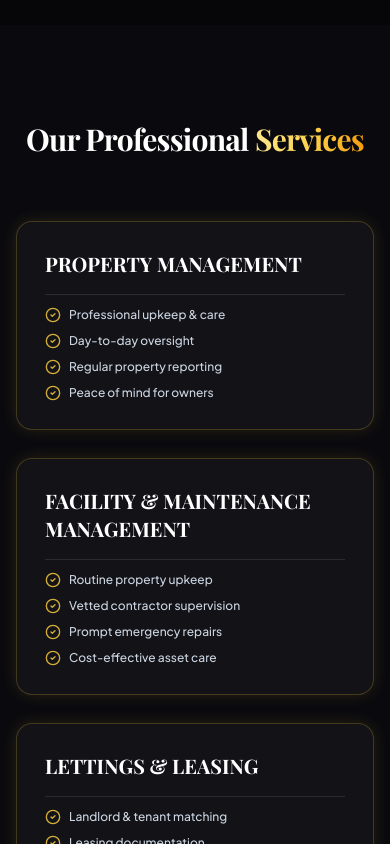
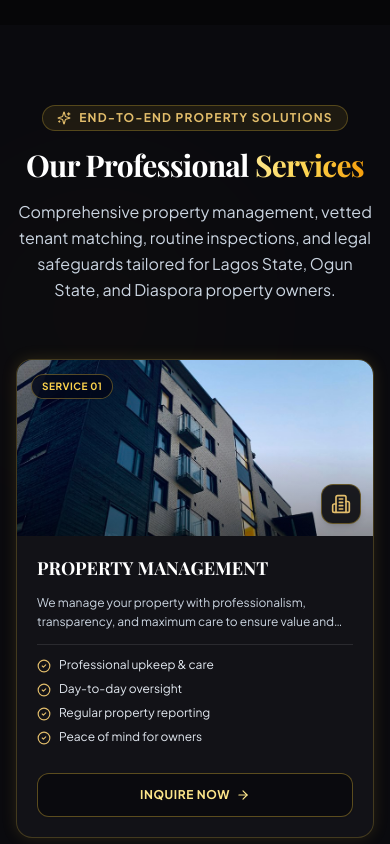
Before and after one commit to royalhavenmanagers/royalhavenmanagers, a React (Vite) app: page / in a window 390 px wide. Shown: the part 3040-3884 px from the top of the page. Built offline with nearby package versions, Linux system fonts and the light colour scheme; no server answers; the database is empty; a web font is replaced by a local one.

Commit message:
feat(services): restore luxury responsive service image cards with lightened overlay

```diff
--- a/src/components/Services.jsx
+++ b/src/components/Services.jsx
@@ -1,48 +1,126 @@
 import React from 'react';
 import { motion } from 'framer-motion';
-import { CheckCircle2 } from 'lucide-react';
+import {
+  CheckCircle2,
+  Building2,
+  Wrench,
+  Key,
+  Compass,
+  UserCheck,
+  FileText,
+  ClipboardCheck,
+  TrendingUp,
+  ArrowRight,
+  Sparkles
+} from 'lucide-react';
 import { companyData } from '../data/companyData';
+
+const serviceIcons = {
+  Building2,
+  Wrench,
+  Key,
+  Compass,
+  UserCheck,
+  FileText,
+  ClipboardCheck,
+  TrendingUp,
+};
+
+function getServiceIcon(iconName) {
+  const IconComponent = serviceIcons[iconName] || Building2;
+  return <IconComponent className="w-5 h-5" />;
+}
 
 export default function Services({ onOpenContact }) {
   return (
-    <section id="services" className="py-24 bg-obsidian-900 bg-[#0a0a0e] text-white relative overflow-hidden">
-      {/* Background Glow */}
-      <div className="absolute bottom-0 left-0 w-[500px] h-[500px] bg-gold-glow pointer-events-none blur-3xl opacity-20"></div>
+    <section id="services" className="py-20 sm:py-28 bg-obsidian-900 bg-[#0a0a0e] text-white relative overflow-hidden">
+      {/* Background Radial Glows */}
+      <div className="absolute top-10 right-10 w-[500px] h-[500px] bg-gold-glow pointer-events-none blur-3xl opacity-15"></div>
+      <div className="absolute bottom-0 left-0 w-[500px] h-[500px] bg-amber-500/10 pointer-events-none blur-3xl opacity-20"></div>
 
       <div className="max-w-7xl mx-auto px-4 sm:px-6 lg:px-8 relative z-10">
 
         {/* Section Header */}
-        <div className="text-center max-w-3xl mx-auto space-y-4 mb-16">
+        <div className="text-center max-w-3xl mx-auto space-y-4 mb-14 sm:mb-16">
+          <div className="inline-flex items-center space-x-2 px-3.5 py-1 rounded-full border border-gold-500/30 bg-gold-500/10 text-gold-400 text-xs uppercase tracking-widest font-bold">
+            <Sparkles className="w-3.5 h-3.5" />
+            <span>End-to-End Property Solutions</span>
+          </div>
+
           <h2 className="font-serif text-3xl sm:text-4xl lg:text-5xl font-bold text-white tracking-tight">
             Our Professional <span className="text-gold-gradient">Services</span>
           </h2>
+
+          <p className="text-slate-300 text-base sm:text-lg leading-relaxed max-w-2xl mx-auto">
+            Comprehensive property management, vetted tenant matching, routine inspections, and legal safeguards tailored for Lagos State, Ogun State, and Diaspora property owners.
+          </p>
         </div>
 
-        {/* Services Grid */}
-        <div className="grid md:grid-cols-2 lg:grid-cols-4 gap-7">
+        {/* Responsive Services Grid */}
+        <div className="grid grid-cols-1 sm:grid-cols-2 lg:grid-cols-4 gap-6 sm:gap-7">
           {companyData.services.map((svc, idx) => (
             <motion.div
               key={svc.id}
-              initial={{ opacity: 0, y: 20 }}
+              initial={{ opacity: 0, y: 25 }}
               whileInView={{ opacity: 1, y: 0 }}
               viewport={{ once: true }}
-              transition={{ duration: 0.5, delay: idx * 0.08 }}
-              className="glass-card p-7 flex flex-col justify-between group hover:-translate-y-2 transition-all duration-300 border-gold-glow relative overflow-hidden"
+              transition={{ duration: 0.5, delay: idx * 0.05 }}
+              className="glass-card flex flex-col justify-between group hover:-translate-y-2 transition-all duration-300 border-gold-glow relative overflow-hidden rounded-2xl shadow-gold-sm hover:shadow-gold-md"
             >
-              <div className="space-y-4">
-                <h3 className="font-serif text-xl font-bold text-white group-hover:text-amber-200 transition-colors">
+              <div>
+                {/* Visual Image Header */}
+                <div className="relative h-44 sm:h-48 overflow-hidden bg-slate-950">
+                  <img
+                    src={svc.image}
+                    alt={svc.title}
+                    className="w-full h-full object-cover group-hover:scale-105 transition-transform duration-700"
+                    loading="lazy"
+                  />
+                  {/* Clean, subtle translucent gradient - no heavy black masking */}
+                  <div className="absolute inset-0 bg-gradient-to-t from-black/40 via-transparent to-transparent pointer-events-none"></div>
+
+                  {/* Service Index Badge */}
+                  <div className="absolute top-3.5 left-3.5 px-2.5 py-1 rounded-full bg-slate-950/80 backdrop-blur-md border border-gold-500/40 text-[10px] uppercase font-bold tracking-wider text-amber-300 shadow-sm">
+                    Service 0{idx + 1}
+                  </div>
+
+                  {/* Icon Emblem Box */}
+                  <div className="absolute bottom-3 right-3 w-10 h-10 rounded-xl bg-obsidian-900/90 backdrop-blur-md border border-gold-500/40 flex items-center justify-center text-gold-400 group-hover:scale-110 group-hover:text-amber-200 transition-all shadow-md">
+                    {getServiceIcon(svc.icon)}
+                  </div>
+                </div>
+
+                {/* Body Content */}
+                <div className="p-5 sm:p-6 space-y-3">
+                  <h3 className="font-serif text-lg font-bold text-white group-hover:text-amber-200 transition-colors leading-snug">
                     {svc.title}
                   </h3>
 
+                  <p className="text-xs text-slate-300 leading-relaxed font-normal line-clamp-2">
+                    {svc.description}
+                  </p>
+
                   {/* Feature Bullet Points */}
-                <ul className="space-y-2.5 pt-3 border-t border-white/10">
+                  <ul className="space-y-2 pt-3 border-t border-white/10 text-xs">
                     {svc.features.map((feat, fIdx) => (
-                    <li key={fIdx} className="flex items-center text-xs font-medium text-slate-300">
-                      <CheckCircle2 className="w-4 h-4 text-gold-500 mr-2 shrink-0" />
+                      <li key={fIdx} className="flex items-start text-slate-200 leading-tight">
+                        <CheckCircle2 className="w-3.5 h-3.5 text-gold-400 mr-2 shrink-0 mt-0.5" />
                         <span>{feat}</span>
                       </li>
                     ))}
                   </ul>
+                </div>
+              </div>
+
+              {/* Action Button */}
+              <div className="p-5 sm:p-6 pt-0 mt-2">
+                <button
+                  onClick={() => onOpenContact && onOpenContact({ service: svc.title })}
+                  className="w-full min-h-[44px] py-2.5 px-4 rounded-xl bg-obsidian-900 border border-gold-500/40 hover:bg-gold-gradient hover:text-slate-950 text-amber-200 text-xs uppercase tracking-wider font-bold transition-all duration-300 flex items-center justify-center space-x-1.5 group/btn cursor-pointer shadow-sm active:translate-y-0"
+                >
+                  <span>Inquire Now</span>
+                  <ArrowRight className="w-3.5 h-3.5 group-hover/btn:translate-x-1 transition-transform" />
+                </button>
               </div>
             </motion.div>
           ))}
```
Lines whose indentation alone changed are shown as unchanged.
